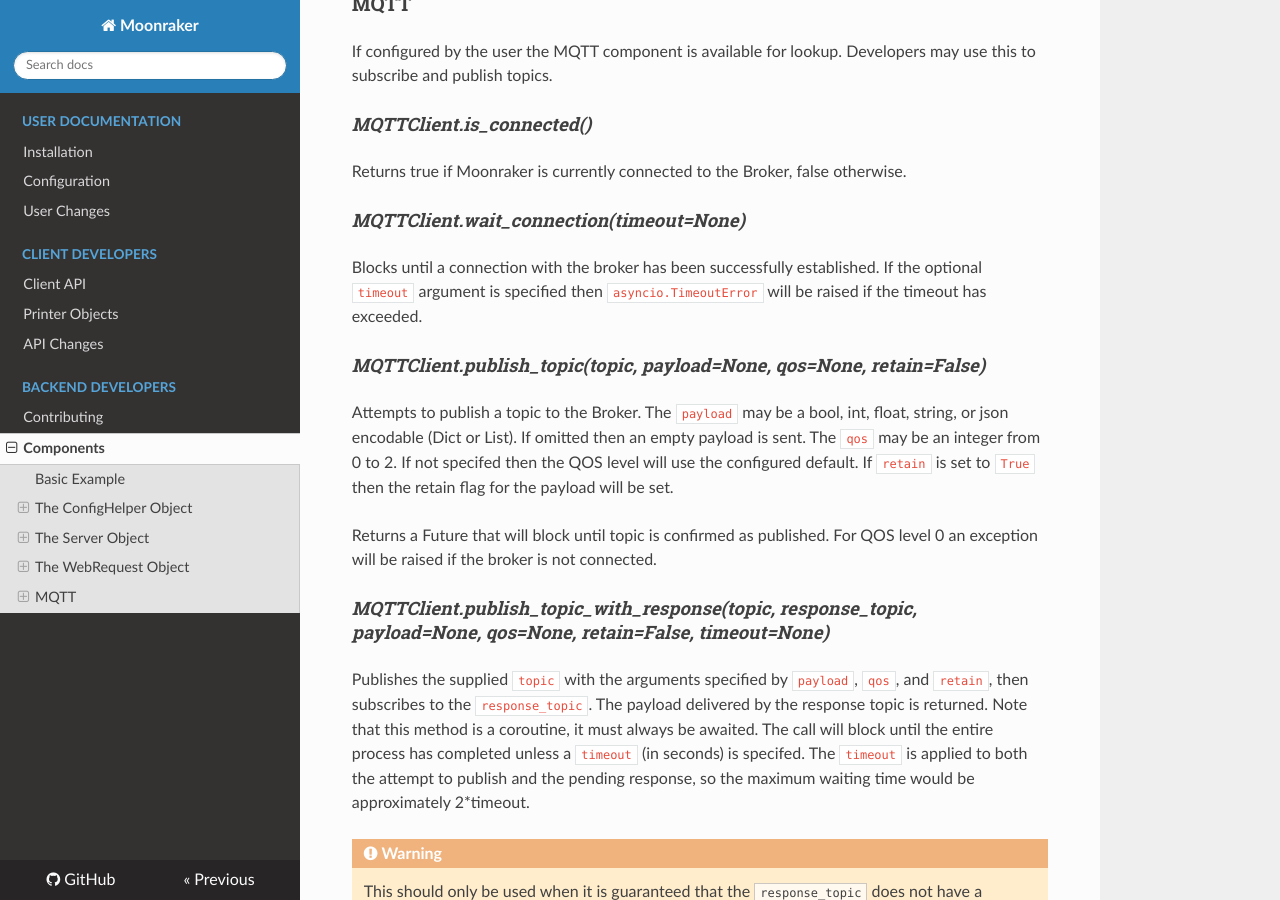
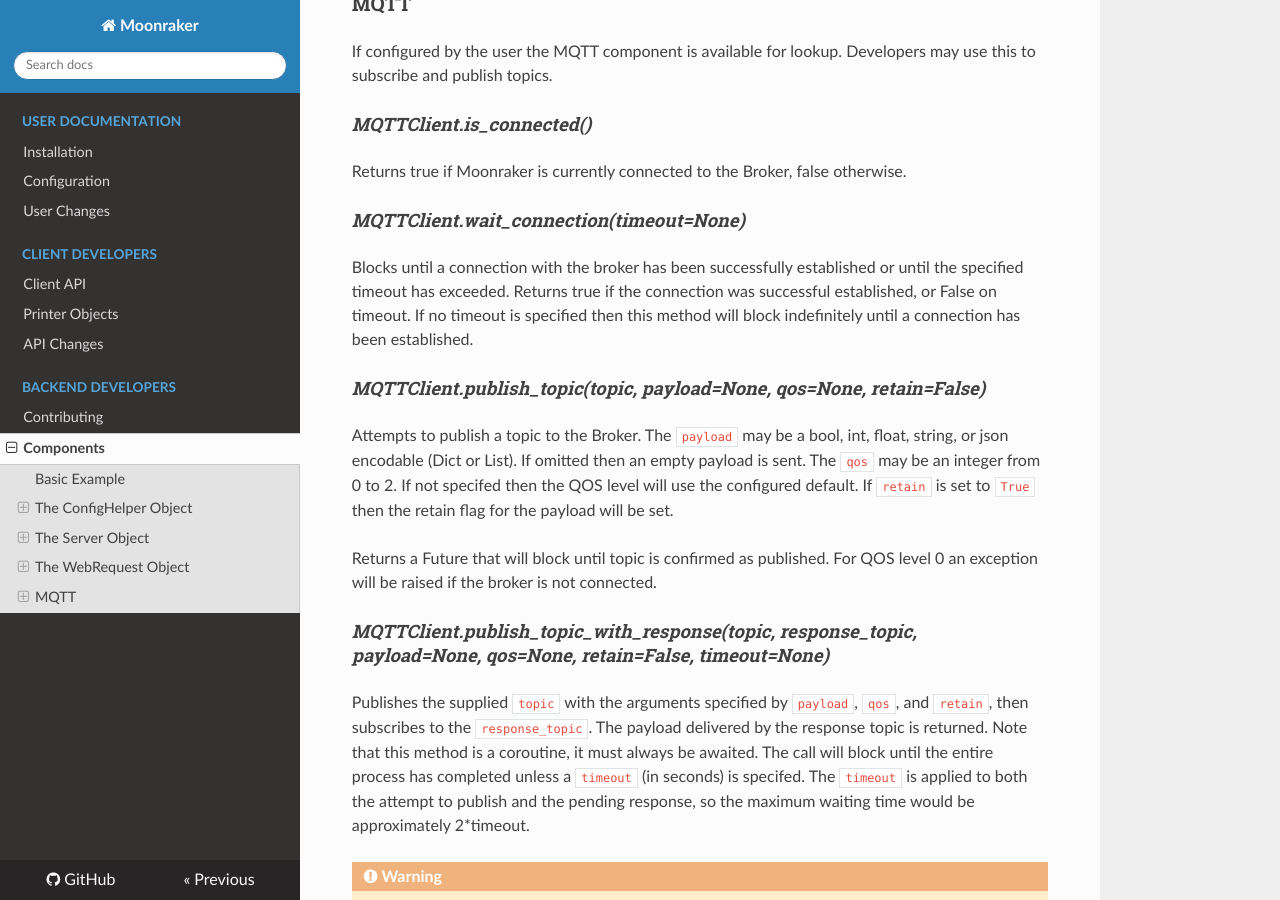
Before and after one commit to Marirossibn/moonraker, an MkDocs documentation site: the page built from docs/components.md, in a window 1280 px wide and 900 px high, scrolled down 6290 px. Built offline with MkDocs 1.6.1, drawn with Linux system fonts in a browser that asks for light colours; nearby versions of some CDN libraries.

Commit message:
docs: update MQTT documentation
Reflect the new behavior of wait_connection()

Signed-off-by:  Eric Callahan <arksine.code@gmail.com>

```diff
--- a/docs/components.md
+++ b/docs/components.md
@@ -316,9 +316,11 @@ otherwise.
 
 #### *MQTTClient.wait_connection(timeout=None)*
 
-Blocks until a connection with the broker has been successfully established.
-If the optional `timeout` argument is specified then `asyncio.TimeoutError`
-will be raised if the timeout has exceeded.
+Blocks until a connection with the broker has been successfully established
+or until the specified timeout has exceeded.  Returns true if the connection
+was successful established, or False on timeout.  If no timeout is specified
+then this method will block indefinitely until a connection has been
+established.
 
 #### *MQTTClient.publish_topic(topic, payload=None, qos=None, retain=False)*
 
```
Also changed, not shown: docs/configuration.md (+1 -0 lines).
